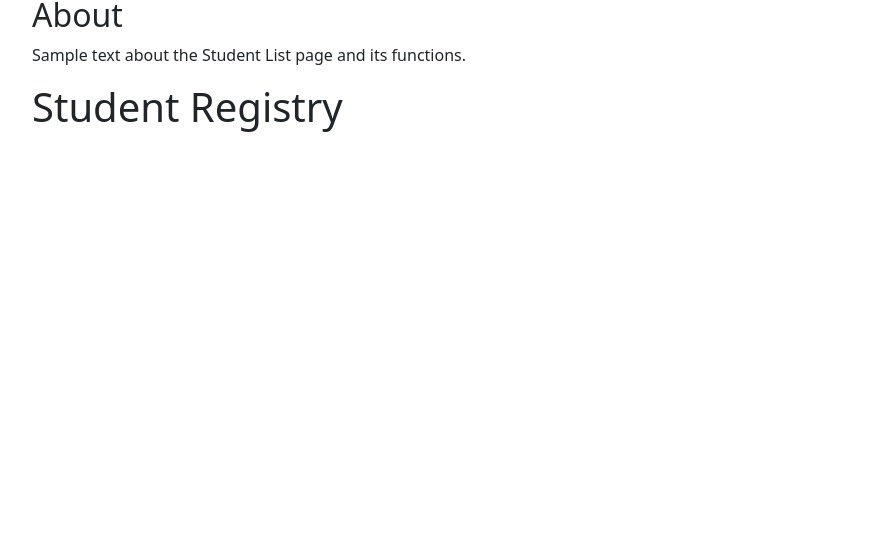
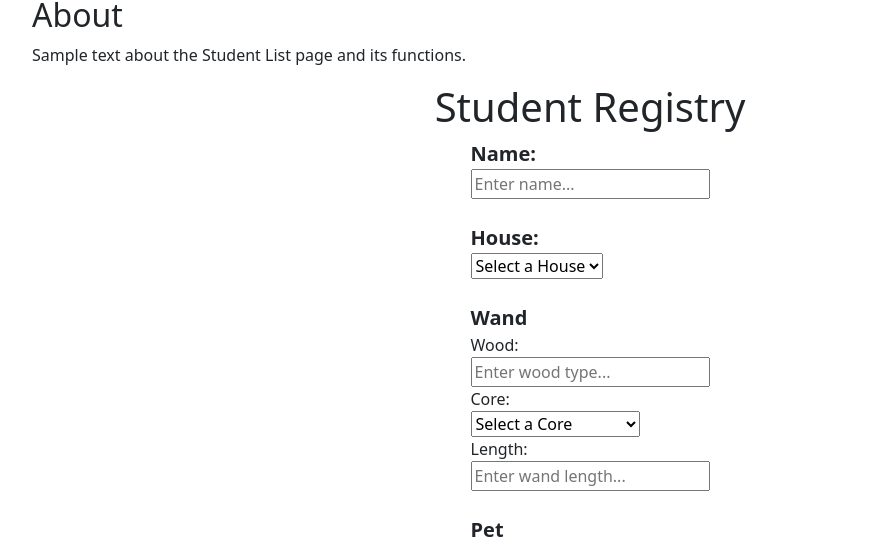
Before and after one commit to jmillamena/Phase4-project, a React (Create React App) app in the folder hogwarts-app/: page /student-list in a window 1280 px wide. Shown: the part 244-793 px from the top of the page, without its empty margins (50-939 px from the left). Built offline with nearby package versions, Linux system fonts and the light colour scheme; no server answers.

Commit message:
adjusts form styles

```diff
--- a/hogwarts-app/src/App.css
+++ b/hogwarts-app/src/App.css
@@ -11,3 +11,15 @@
   padding: 10px;
   border: 1px solid #ddd;
 }
+
+.new-student-form {
+  display: flex;
+  flex-direction: column;
+  align-items: center;
+  justify-content: center;
+}
+
+.form-labels {
+  font-weight: bold;
+  font-size: 20px;
+}
--- a/hogwarts-app/src/components/StudentList.js
+++ b/hogwarts-app/src/components/StudentList.js
@@ -33,14 +33,12 @@ function StudentList() {
   return (
     <div className="container">
       <h1>Number of Students: {filteredStudents.length}</h1>
-
       <input
         type="text"
         placeholder="Search Students"
         value={searchTerm}
         onChange={(e) => setSearchTerm(e.target.value)}
       />
-
       <div className="students-container">
         <h2>Students on Campus</h2>
         <div className="students-info">
@@ -62,7 +60,6 @@ function StudentList() {
           ))}
         </div>
       </div>
-
       <div className="student-list">
         {filteredStudents.map((student) => (
           <div className="student-card" key={student.id}>
@@ -81,7 +78,6 @@ function StudentList() {
           </div>
         ))}
       </div>
-
       <div className="about">
         <h2>About</h2>
         <p>Sample text about the Student List page and its functions.</p>
@@ -128,11 +124,12 @@ function StudentList() {
             }
           }}
         >
+          {({ values, handleChange, handleBlur, handleSubmit }) => (
             <Form className="form-border">
+              <label htmlFor="name" className="form-labels">
+                Name:{" "}
+              </label>
               <br />
-            {({ values, handleChange, handleBlur, handleSubmit }) => (
-              <form className="form-border" onSubmit={handleSubmit}>
-                <label htmlFor="name">Name: </label>
               <input
                 id="name"
                 name="name"
@@ -143,7 +140,10 @@ function StudentList() {
               />
               <br />
               <br />
-                <label htmlFor="house">House: </label>
+              <label htmlFor="house" className="form-labels">
+                House:{" "}
+              </label>
+              <br />
               <Field
                 as="select"
                 name="house"
@@ -158,9 +158,12 @@ function StudentList() {
               </Field>
               <br />
               <br />
-                <label htmlFor="wand">Wand</label>
+              <label htmlFor="wand" className="form-labels">
+                Wand
+              </label>
               <br />
               <label htmlFor="wood">Wood: </label>
+              <br />
               <input
                 id="wood"
                 name="wood"
@@ -171,6 +174,7 @@ function StudentList() {
               />
               <br />
               <label htmlFor="core">Core: </label>
+              <br />
               <Field
                 as="select"
                 name="core"
@@ -184,6 +188,7 @@ function StudentList() {
               </Field>
               <br />
               <label htmlFor="length">Length: </label>
+              <br />
               <input
                 id="length"
                 name="length"
@@ -194,19 +199,23 @@ function StudentList() {
               />
               <br />
               <br />
-                <label htmlFor="pet">Pet</label>
+              <label htmlFor="pet" className="form-labels">
+                Pet
+              </label>
               <br />
               <label htmlFor="petName">Name: </label>
+              <br />
               <input
                 id="petName"
                 name="petName"
-                  placeholder="Insert pet name here."
+                placeholder="Enter pet name..."
                 value={values.petName}
                 onChange={handleChange}
                 onBlur={handleBlur}
               />
               <br />
               <label htmlFor="petSpecies">Species: </label>
+              <br />
               <Field
                 as="select"
                 name="petSpecies"
@@ -223,9 +232,8 @@ function StudentList() {
               <Button variant="primary" type="submit" className="form-button">
                 Register
               </Button>
-              </form>
+            </Form>
           )}
-          </Form>
         </Formik>
       </div>
     </div>
```
Lines whose indentation alone changed are shown as unchanged.
